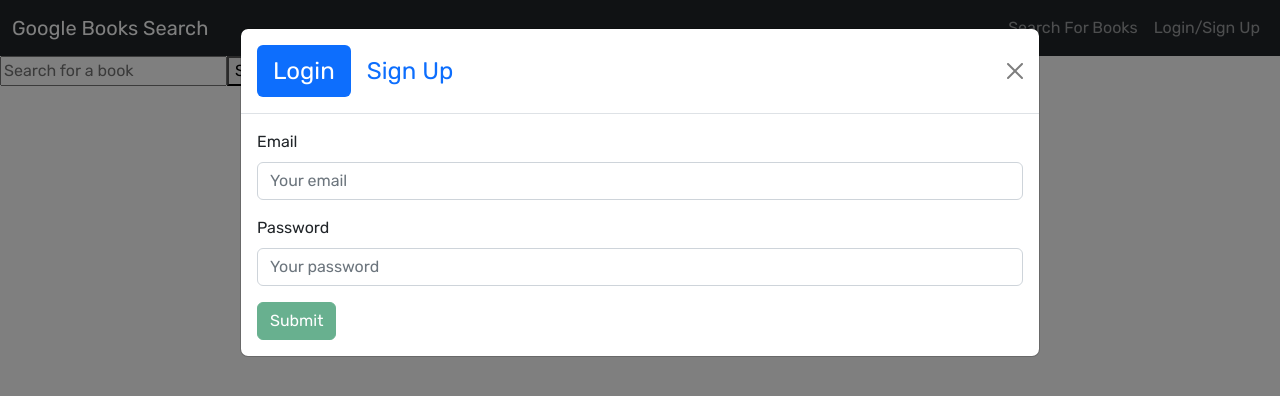
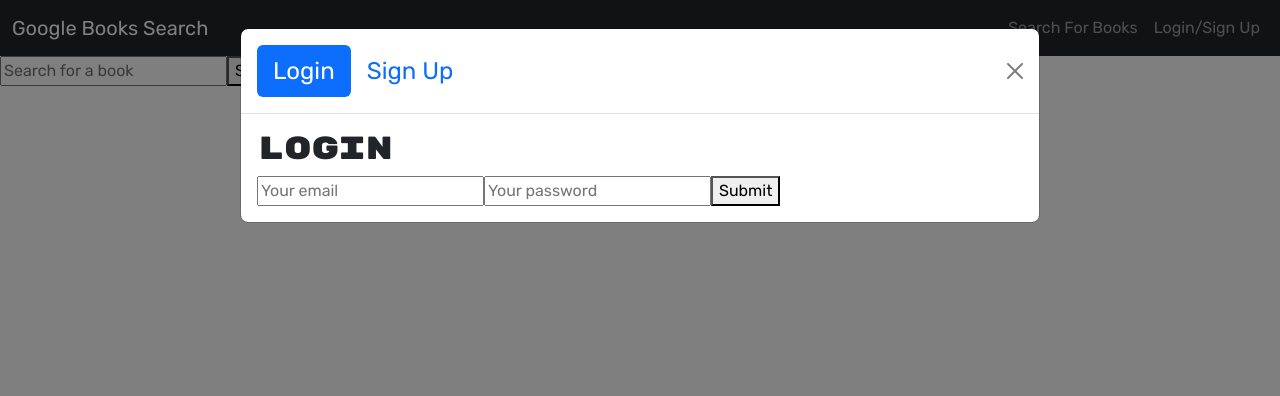
Before and after one commit to EthanForrestCarr/BookSearchEngine, a React (Vite) app in the folder client/: page / in a window 1280 px wide. Both pictures are taken after a click on the button "Login/Sign Up". Shown: the top 396 px of the page. Built offline with nearby package versions, Linux system fonts and the light colour scheme.

Commit message:
refactored LoginForm.tsx component

```diff
--- a/client/src/components/LoginForm.tsx
+++ b/client/src/components/LoginForm.tsx
@@ -1,94 +1,56 @@
-// see SignupForm.js for comments
-import { useState } from 'react';
-import type { ChangeEvent, FormEvent } from 'react';
-import { Form, Button, Alert } from 'react-bootstrap';
+import React, { useState } from 'react';
+import { useMutation } from '@apollo/client';
+import { LOGIN_USER } from '../utils/mutations';
+import Auth from '../utils/auth';
 
-import { loginUser } from '../utils/API';
-import Auth from '../utils/auth';
-import type { User } from '../models/User';
+const LoginForm = () => {
+  const [formState, setFormState] = useState({ email: '', password: '' });
+  const [login, { error }] = useMutation(LOGIN_USER);
 
-// biome-ignore lint/correctness/noEmptyPattern: <explanation>
-const LoginForm = ({}: { handleModalClose: () => void }) => {
-  const [userFormData, setUserFormData] = useState<User>({ username: '', email: '', password: '', savedBooks: [] });
-  const [validated] = useState(false);
-  const [showAlert, setShowAlert] = useState(false);
-
-  const handleInputChange = (event: ChangeEvent<HTMLInputElement>) => {
+  const handleChange = (event: React.ChangeEvent<HTMLInputElement>) => {
     const { name, value } = event.target;
-    setUserFormData({ ...userFormData, [name]: value });
-  };
-
-  const handleFormSubmit = async (event: FormEvent<HTMLFormElement>) => {
-    event.preventDefault();
-
-    // check if form has everything (as per react-bootstrap docs)
-    const form = event.currentTarget;
-    if (form.checkValidity() === false) {
-      event.preventDefault();
-      event.stopPropagation();
-    }
-
-    try {
-      const response = await loginUser(userFormData);
-
-      if (!response.ok) {
-        throw new Error('something went wrong!');
-      }
-
-      const { token } = await response.json();
-      Auth.login(token);
-    } catch (err) {
-      console.error(err);
-      setShowAlert(true);
-    }
-
-    setUserFormData({
-      username: '',
-      email: '',
-      password: '',
-      savedBooks: [],
+    setFormState({
+      ...formState,
+      [name]: value,
     });
   };
 
+  const handleFormSubmit = async (event: React.FormEvent<HTMLFormElement>) => {
+    event.preventDefault();
+
+    try {
+      const { data } = await login({
+        variables: { ...formState },
+      });
+
+      Auth.login(data.login.token);
+    } catch (err) {
+      console.error(err);
+    }
+  };
+
   return (
-    <>
-      <Form noValidate validated={validated} onSubmit={handleFormSubmit}>
-        <Alert dismissible onClose={() => setShowAlert(false)} show={showAlert} variant='danger'>
-          Something went wrong with your login credentials!
-        </Alert>
-        <Form.Group className='mb-3'>
-          <Form.Label htmlFor='email'>Email</Form.Label>
-          <Form.Control
-            type='text'
-            placeholder='Your email'
-            name='email'
-            onChange={handleInputChange}
-            value={userFormData.email || ''}
-            required
-          />
-          <Form.Control.Feedback type='invalid'>Email is required!</Form.Control.Feedback>
-        </Form.Group>
-
-        <Form.Group className='mb-3'>
-          <Form.Label htmlFor='password'>Password</Form.Label>
-          <Form.Control
-            type='password'
-            placeholder='Your password'
-            name='password'
-            onChange={handleInputChange}
-            value={userFormData.password || ''}
-            required
-          />
-          <Form.Control.Feedback type='invalid'>Password is required!</Form.Control.Feedback>
-        </Form.Group>
-        <Button
-          disabled={!(userFormData.email && userFormData.password)}
-          type='submit'
-          variant='success'>
-          Submit
-        </Button>
-      </Form>
-    </>
+    <div>
+      <h2>Login</h2>
+      <form onSubmit={handleFormSubmit}>
+        <input
+          type="email"
+          name="email"
+          placeholder="Your email"
+          value={formState.email}
+          onChange={handleChange}
+        />
+        <input
+          type="password"
+          name="password"
+          placeholder="Your password"
+          value={formState.password}
+          onChange={handleChange}
+        />
+        <button type="submit">Submit</button>
+      </form>
+      {error && <p>Error: {error.message}</p>}
+    </div>
   );
 };
 
```
